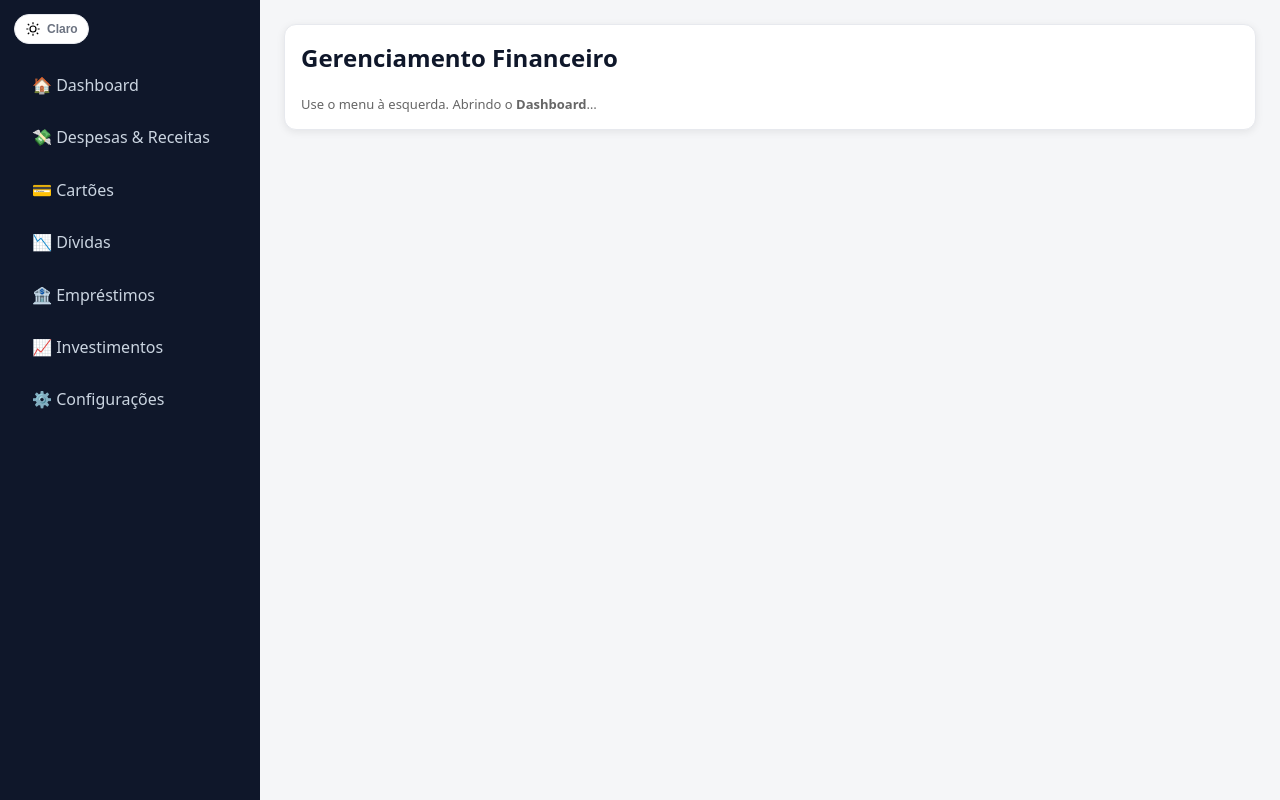
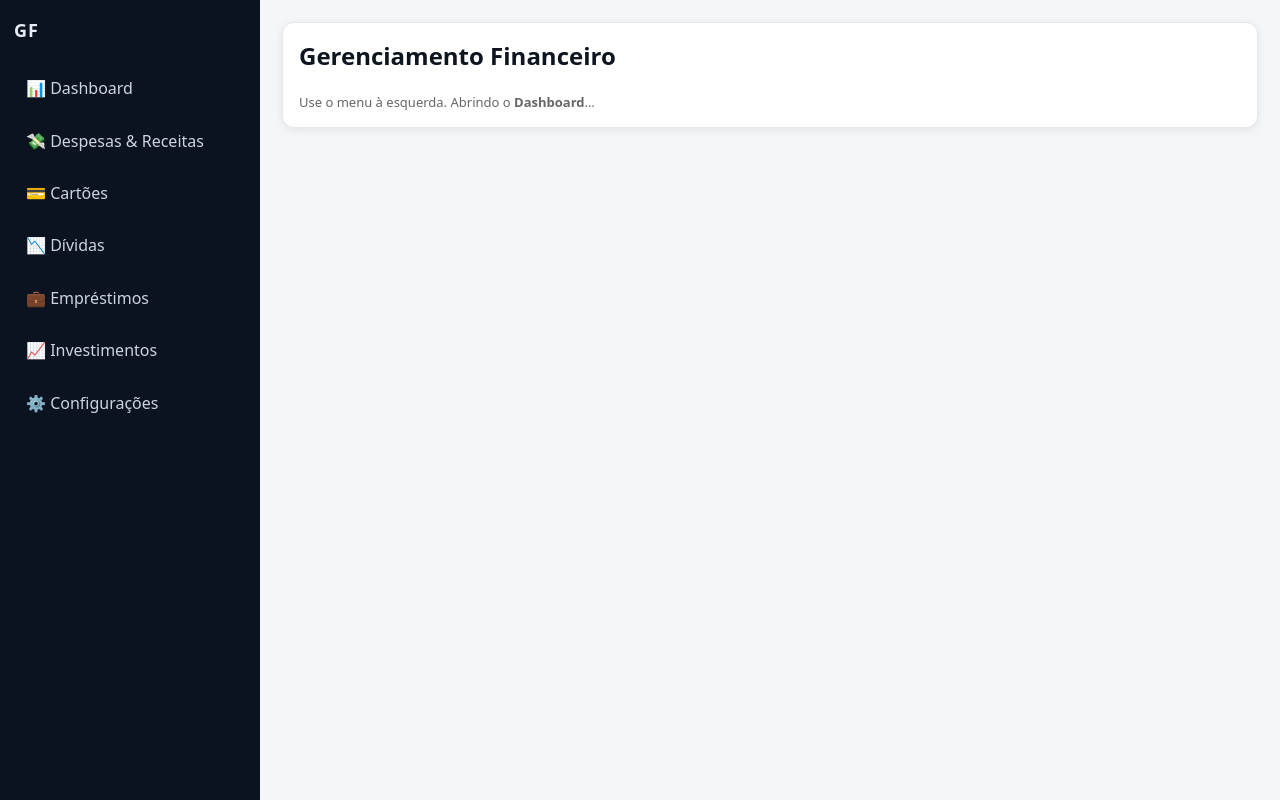
Before and after one commit to Ivanmonteiro-create/gerenciamentofamiliar.site, a Next.js app: page / in a window 1280 px wide. Built offline with nearby package versions, Linux system fonts and the light colour scheme.

Commit message:
Update layout.js

```diff
--- a/app/layout.js
+++ b/app/layout.js
@@ -1,27 +1,33 @@
 import "./globals.css";
-import ThemeToggle from "./components/ThemeToggle";
-export const metadata = { title: "Gerenciamento Financeiro" };
+
+export const metadata = {
+  title: "Gerenciamento Financeiro",
+};
 
 export default function RootLayout({ children }) {
   return (
-    <html lang="pt-BR">
+    <html lang="pt" suppressHydrationWarning>
       <body>
-        <div className="shell">
-          <aside className="sidebar">
-            <h1 className="logo">GF</h1>
+        <div style={{ display: "grid", gridTemplateColumns: "260px 1fr", minHeight: "100vh" }}>
+          {/* Sidebar existente */}
+          <aside style={{ background: "#0b1220", color: "#e7edf7", padding: "18px 14px" }}>
             <nav className="menu">
-              <a href="/dashboard">🏠 Dashboard</a>
+              <div className="logo" style={{ fontWeight: 700, fontSize: 18, marginBottom: 14 }}>GF</div>
+              <a href="/dashboard">📊 Dashboard</a>
               <a href="/despesas">💸 Despesas & Receitas</a>
               <a href="/cartoes">💳 Cartões</a>
               <a href="/dividas">📉 Dívidas</a>
-              <a href="/emprestimos">🏦 Empréstimos</a>
+              <a href="/emprestimos">💼 Empréstimos</a>
               <a href="/investimentos">📈 Investimentos</a>
               <a href="/configuracoes">⚙️ Configurações</a>
             </nav>
           </aside>
-          <main className="content">{children}</main>
+
+          {/* Conteúdo */}
+          <main style={{ padding: "22px 22px 32px" }}>
+            {children}
+          </main>
         </div>
-    <ThemeToggle />
       </body>
     </html>
   );
```
